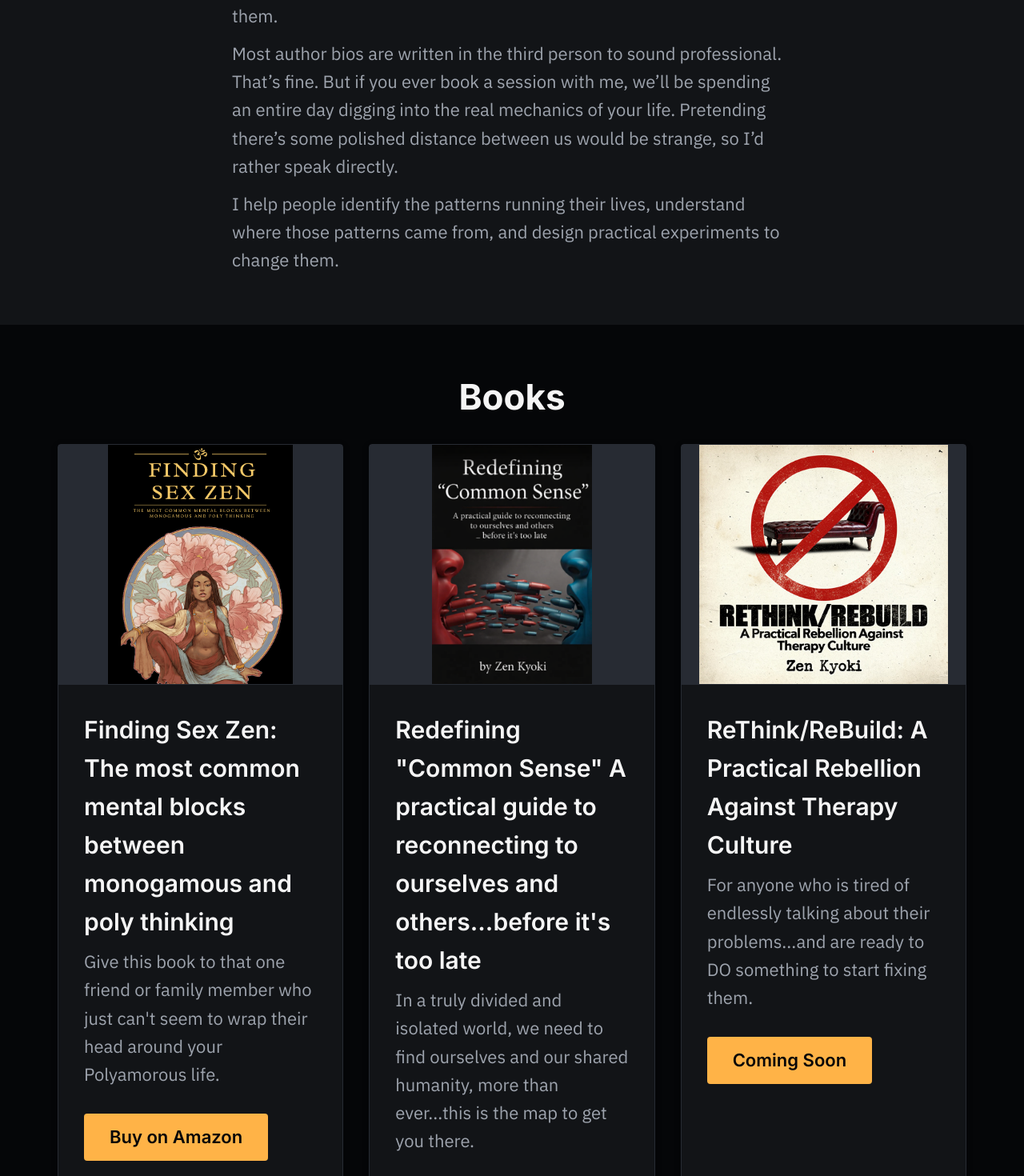
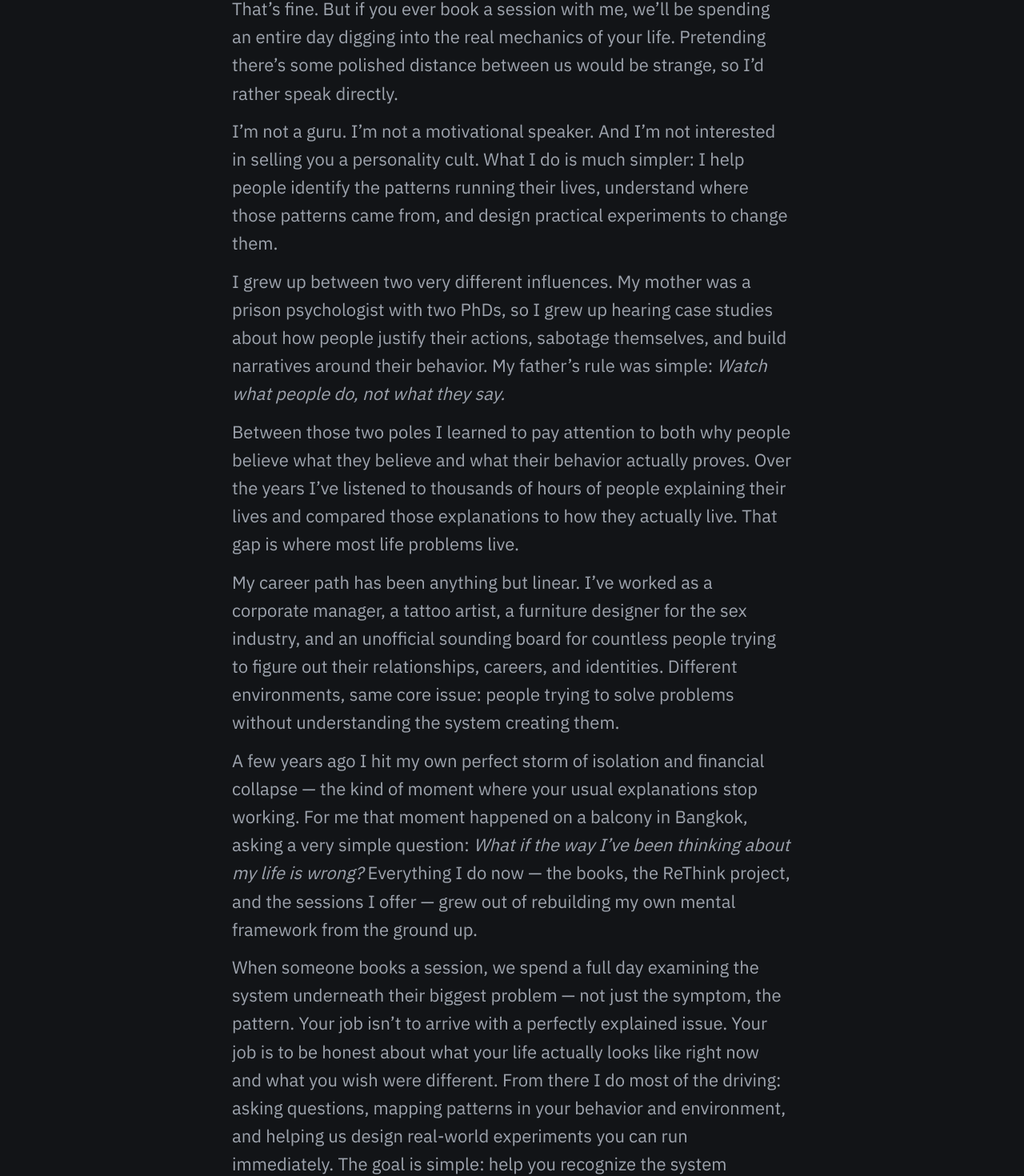
Before and after one commit to MadZen007/therethinktank-org, a Next.js app: page / in a window 1280 px wide. Shown: the part 2129-3599 px from the top of the page at 80% size. Built offline with nearby package versions, Linux system fonts and the light colour scheme; no server answers; the database is empty.

Commit message:
Tighten About Me UX on homepage

```diff
--- a/app/page.tsx
+++ b/app/page.tsx
@@ -55,11 +55,6 @@ export default function Home() {
                 at least as quickly as your problems do... and that's what these books and systems are designed to give you.
               </p>
             </div>
-            <div className="hero-cta">
-              <a href="/about" className="btn btn-primary">
-                About Me
-              </a>
-            </div>
           </div>
         </div>
       </section>
@@ -104,9 +99,42 @@ export default function Home() {
                   your life. Pretending there’s some polished distance between us would be strange, so I’d rather speak
                   directly.
                 </p>
+                <p style={{ marginBottom: '0.75rem' }}>
+                  I’m not a guru. I’m not a motivational speaker. And I’m not interested in selling you a personality cult.
+                  What I do is much simpler: I help people identify the patterns running their lives, understand where those
+                  patterns came from, and design practical experiments to change them.
+                </p>
+                <p style={{ marginBottom: '0.75rem' }}>
+                  I grew up between two very different influences. My mother was a prison psychologist with two PhDs, so I
+                  grew up hearing case studies about how people justify their actions, sabotage themselves, and build
+                  narratives around their behavior. My father’s rule was simple: <em>Watch what people do, not what they say.</em>
+                </p>
+                <p style={{ marginBottom: '0.75rem' }}>
+                  Between those two poles I learned to pay attention to both why people believe what they believe and what
+                  their behavior actually proves. Over the years I’ve listened to thousands of hours of people explaining
+                  their lives and compared those explanations to how they actually live. That gap is where most life problems
+                  live.
+                </p>
+                <p style={{ marginBottom: '0.75rem' }}>
+                  My career path has been anything but linear. I’ve worked as a corporate manager, a tattoo artist, a
+                  furniture designer for the sex industry, and an unofficial sounding board for countless people trying to
+                  figure out their relationships, careers, and identities. Different environments, same core issue: people
+                  trying to solve problems without understanding the system creating them.
+                </p>
+                <p style={{ marginBottom: '0.75rem' }}>
+                  A few years ago I hit my own perfect storm of isolation and financial collapse — the kind of moment where
+                  your usual explanations stop working. For me that moment happened on a balcony in Bangkok, asking a very
+                  simple question: <em>What if the way I’ve been thinking about my life is wrong?</em> Everything I do now —
+                  the books, the ReThink project, and the sessions I offer — grew out of rebuilding my own mental framework
+                  from the ground up.
+                </p>
                 <p style={{ marginBottom: 0 }}>
-                  I help people identify the patterns running their lives, understand where those patterns came from, and
-                  design practical experiments to change them.
+                  When someone books a session, we spend a full day examining the system underneath their biggest problem —
+                  not just the symptom, the pattern. Your job isn’t to arrive with a perfectly explained issue. Your job is to
+                  be honest about what your life actually looks like right now and what you wish were different. From there I
+                  do most of the driving: asking questions, mapping patterns in your behavior and environment, and helping us
+                  design real-world experiments you can run immediately. The goal is simple: help you recognize the system
+                  shaping your life so you can consciously redesign it and start steering instead of just reacting.
                 </p>
               </div>
             </div>
```
